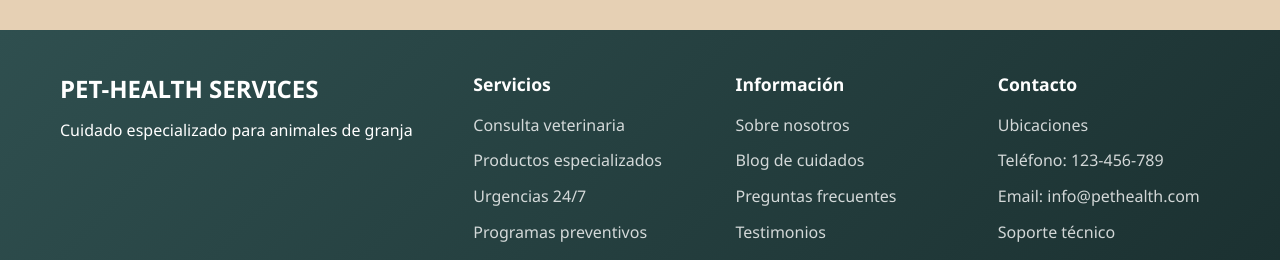
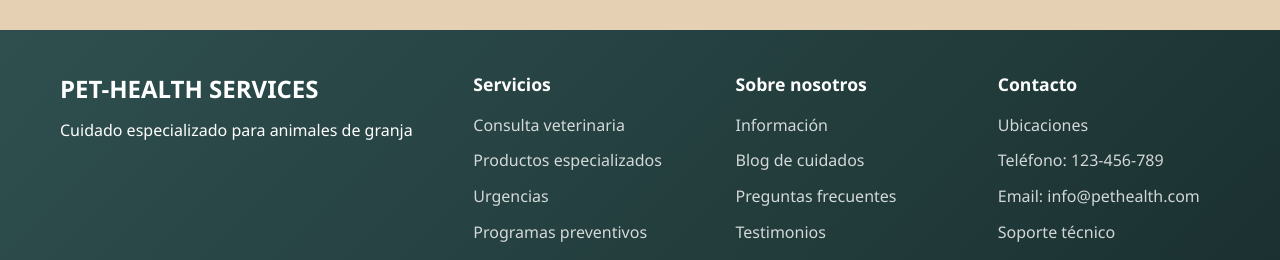
Before and after one commit to leorodrivi/proyecto-index, a plain HTML site: page index.html in a window 1280 px wide. Shown: the part 3183-3443 px from the top of the page. Drawn offline with Linux system fonts and the light colour scheme.

Commit message:
Update index.html

```diff
--- a/index.html
+++ b/index.html
@@ -160,12 +160,12 @@
           <p class="link-title">Servicios</p>
           <a href="#">Consulta veterinaria</a>
           <a href="#">Productos especializados</a>
-          <a href="#">Urgencias 24/7</a>
+          <a href="#">Urgencias</a>
           <a href="#">Programas preventivos</a>
         </div>
         <div class="link-group">
-          <p class="link-title">Información</p>
-          <a href="#">Sobre nosotros</a>
+          <p class="link-title">Sobre nosotros</p>
+          <a href="#">Información</a>
           <a href="#">Blog de cuidados</a>
           <a href="#">Preguntas frecuentes</a>
           <a href="#">Testimonios</a>
@@ -186,4 +186,5 @@
 
   <script src="script.js"></script>
 </body>
+
 </html>
```
